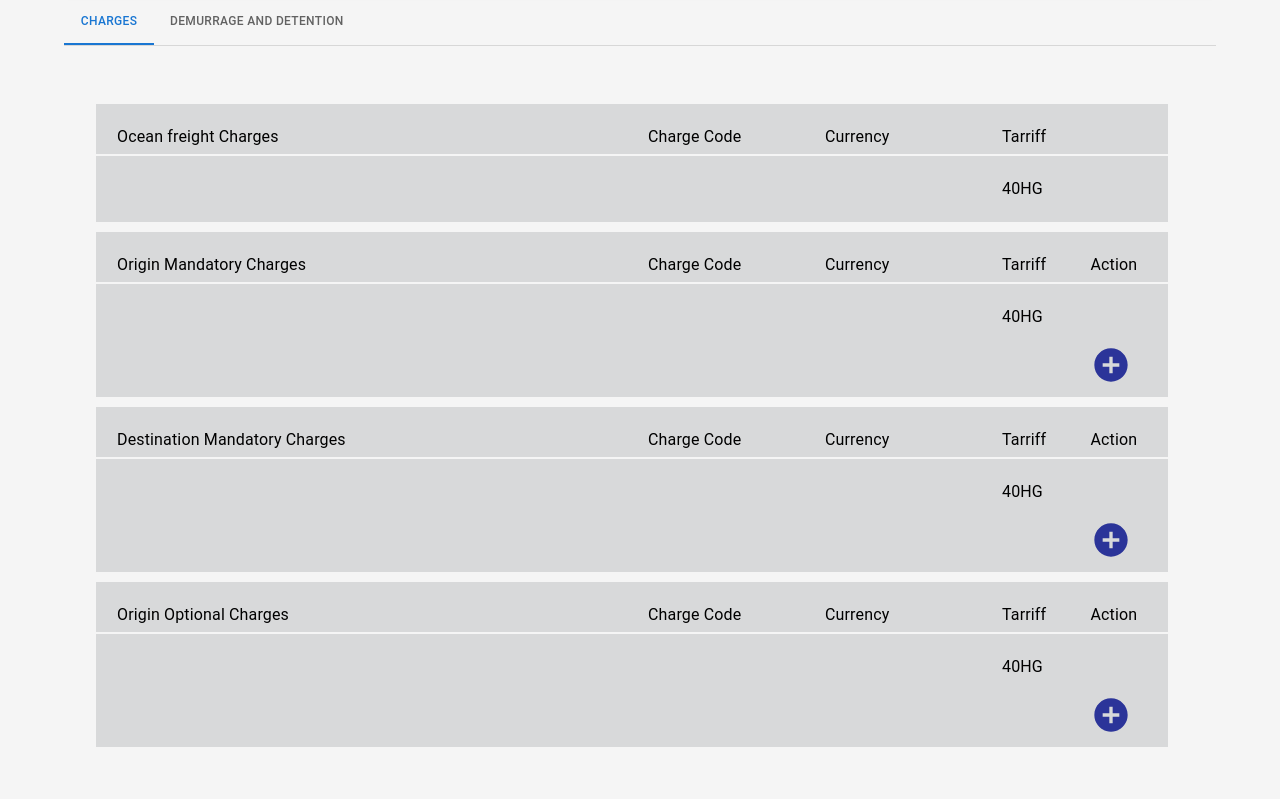
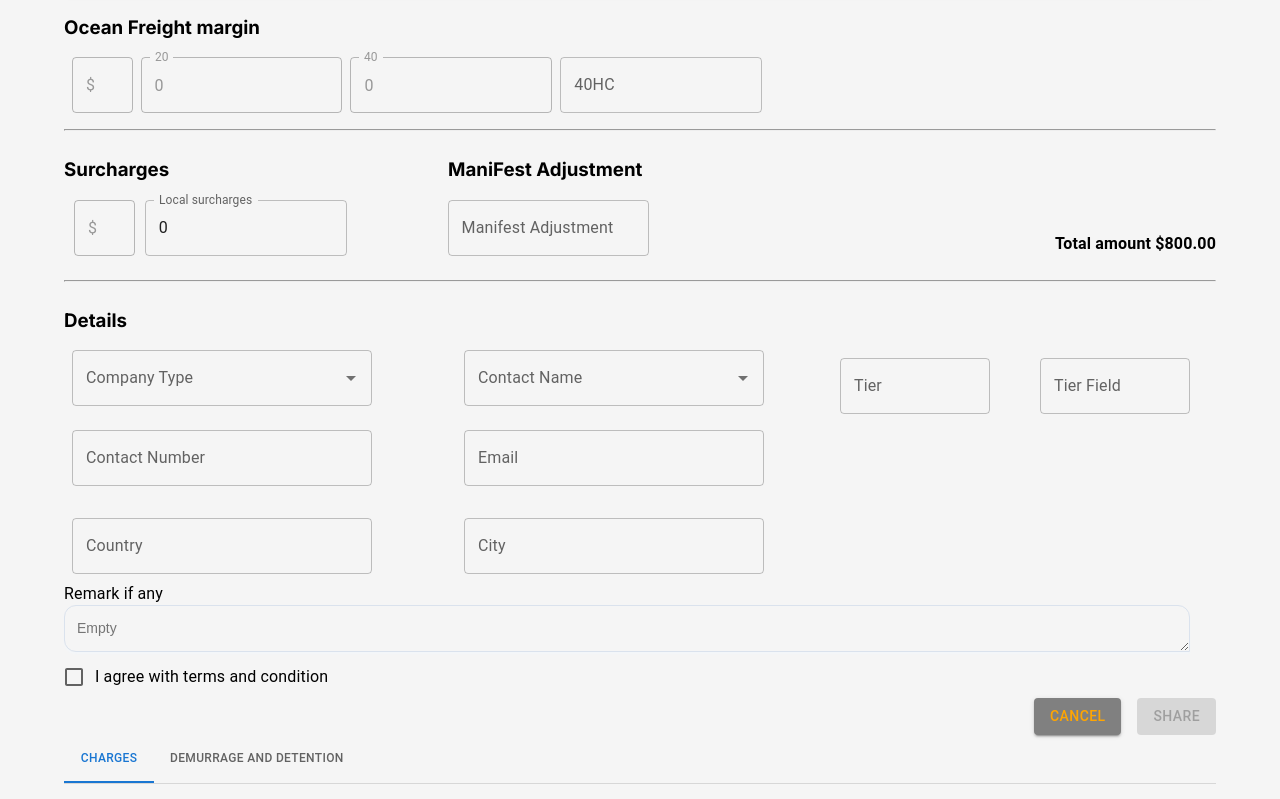
Before and after one commit to vaibhavi227/rate-engine, a Next.js app: page /rate-engine in a window 1280 px wide. Shown: the part 541-1340 px from the top of the page. Built offline with nearby package versions, Linux system fonts and the light colour scheme.

Commit message:
latest update

```diff
--- a/src/app/components/page.js
+++ b/src/app/components/page.js
@@ -5,7 +5,6 @@ import Tabs from "@mui/material/Tabs";
 import Tab from "@mui/material/Tab";
 import AddCircleIcon from "@mui/icons-material/AddCircle";
 import { RateEngineDemurge } from "../components/DemurrageAndDetentionRateEngine/RateEngineDemurgeComponent";
-
 
 
 
@@ -351,7 +350,7 @@ export function FinalGrid() {
         >
           (incl local charges)
         </Typography>
-        <Button src="">
+        <Button variant="contained" sx={{backgroundColor:"blue",color:"white"}}>
           Proceed
         </Button>
 
--- a/src/app/components/rate-engine-details/page.js
+++ b/src/app/components/rate-engine-details/page.js
@@ -1,7 +1,15 @@
 "use client";
-import { Container ,Grid, Typography} from "@mui/material";
+import React, { useState } from 'react';
+import Button from '@mui/material/Button';
+
+import { Container ,Grid, InputLabel, Typography} from "@mui/material";
 import Box from "@mui/material/Box";
 import TextField from "@mui/material/TextField";
+import Autocomplete from '@mui/material/Autocomplete';
+import { TextareaAutosize as BaseTextareaAutosize } from '@mui/base/TextareaAutosize';
+import { styled } from '@mui/system';
+import Checkbox from '@mui/material/Checkbox';
+import FormControlLabel from '@mui/material/FormControlLabel';
 export default function FormComponent() {
   return (
     <Container>
@@ -11,7 +19,14 @@ export default function FormComponent() {
       <FormHeading heading1={"Surcharges"} heading2={"ManiFest Adjustment"}></FormHeading>
       <RateEngineFormSurcharges></RateEngineFormSurcharges>
       <hr></hr>
-      {/* <DetailsAutocompleteComponent></DetailsAutocompleteComponent> */}
+      <FormHeading heading1={"Details"}></FormHeading>
+      <ParentDetails></ParentDetails>
+      <InputLabel sx={{ color: "black"}}>
+         Remark if any
+        </InputLabel>
+      <EmptyTextarea></EmptyTextarea>
+      <CheckboxExample></CheckboxExample>
+     <MyButtonComponent></MyButtonComponent>
     </Container>
   );
 }
@@ -78,22 +93,204 @@ export function RateEngineFormSurcharges(){
     </Grid>
     );
 }
+export function ParentDetails(){
+  return(
+    <Grid container>
+    <Grid item xs={8}>
+      <Grid container spacing={2}>
+        <Grid item xs={12}>
+          <ParentComponent />
+        </Grid>
+        <Grid item xs={12}>
+        <ParentCustomerTextField></ParentCustomerTextField>
+        </Grid>
+
+      </Grid>
+    </Grid>
+    <Grid item xs={4}>
+      <ParentTextField></ParentTextField>
+    </Grid>
+
+  </Grid>
+  );
+}
+
+const DetailsAutocompleteComponent = (props) => {
+  const { labelName, companyDetails } = props;
+
+  return (
+    <Autocomplete
+      disablePortal
+      id="combo-box-demo"
+      options={companyDetails}
+      sx={{ width: 300 ,ml:1}}
+
+      renderInput={(params) => <TextField {...params} label={labelName} />}
+    />
+  );
+};
+
+
+export const ParentComponent = () => {
+  const configurations = [
+    { labelName: "Company Type", companyDetails: ["it services", "finance", "test", "kuulie"] },
+    { labelName: "Contact Name", companyDetails: ["Person1", "Person2", "Person3"] },
+
+  ];
+return (
+  <Grid container spacing={2}>
+  {configurations.map((config, index) => (
+    <Grid item key={index} xs={6}>
+      <DetailsAutocompleteComponent
+        labelName={config.labelName}
+        companyDetails={config.companyDetails}
+      />
+    </Grid>
+
+  ))}
+  </Grid>
+  );
+};
+ const CustomerDetailsTextField = (props) => {
+  const { labelName ,width} = props;
+
+  return (
+    <Box
+      component="form"
+      sx={{
+        '& > :not(style)': { m: 1, width: width||300 },
+      }}
+      noValidate
+      autoComplete="off"
+    >
+      <TextField id="outlined-basic" label={labelName} variant="outlined" />
+    </Box>
+  );
+};
+
+
+const ParentCustomerTextField = () => {
+  const labelNames = ["Contact Number", "Email", "Country", "City"];
+
+  return (
+    <Grid container spacing={2}>
+      {labelNames.map((labelName, index) => (
+        <Grid item key={index} xs={6}>
+          <CustomerDetailsTextField labelName={labelName} />
+        </Grid>
+      ))}
+    </Grid>
+  );
+};
+
+const ParentTextField = () => {
+  const labelNames = ["Tier", "Tier Field"];
+
+  return (
+    <Grid container spacing={2}>
+      {labelNames.map((labelName, index) => (
+        <Grid item key={index} xs={6}>
+          <CustomerDetailsTextField labelName={labelName}  width="150px"/>
+        </Grid>
+      ))}
+    </Grid>
+  );
+};
+
+export function EmptyTextarea() {
+  const grey = {
+    50: '#F3F6F9',
+    100: '#E5EAF2',
+    200: '#DAE2ED',
+    300: '#C7D0DD',
+    400: '#B0B8C4',
+    500: '#9DA8B7',
+    600: '#6B7A90',
+    700: '#434D5B',
+    800: '#303740',
+    900: '#1C2025',
+  };
+
+  const Textarea = styled(BaseTextareaAutosize)(
+    ({ theme }) => `
+    width: 1100px;
+    font-family: IBM Plex Sans, sans-serif;
+    font-size: 0.875rem;
+    font-weight: 400;
+    line-height: 1.5;
+    padding: 12px;
+    border-radius: 12px 12px 0 12px;
+    color: ${theme.palette.mode === 'dark' ? grey[300] : grey[900]};
+    background: ${theme.palette.mode === 'dark' ? grey[0] : '0'};
+    border: 1px solid ${theme.palette.mode === 'dark' ? grey[700] : grey[200]};
+    box-shadow: 0px 2px 2px ${theme.palette.mode === 'dark' ? grey[900] : grey[50]};
 
 
 
-// export function DetailsAutocompleteComponent(){
-//   const {labelName} = props;
-//   return (
-//     <Autocomplete
-//       disablePortal
-//       id="combo-box-demo"
-//       options={CompanyTypes}
-//       sx={{ width: 300 }}
-//       renderInput={(params) => <TextField {...params} label={labelName} />}
-//     />
-//   );
-// }
+    &:focus {
+      outline: 0;
+      border-color: ${grey[200]};
+    }
 
-// const CompanyTypes = [
-//   "test","kuulie"
-// ];
+    // firefox
+    &:focus-visible {
+      outline: 0;
+    }
+  `,
+  );
+
+  return <Textarea aria-label="empty textarea" placeholder="Empty" />;
+}
+const CheckboxExample = () => {
+  const [checked, setChecked] = useState(false);
+
+  const handleChange = (event) => {
+    setChecked(event.target.checked);
+  };
+
+  return (
+    <FormControlLabel
+      control={<Checkbox checked={checked} onChange={handleChange} />}
+      label="I agree with terms and condition"
+    />
+  );
+};
+
+export function ButtonDetails({buttonName, isGrey, isDisabled }) {
+  return (
+    <Button variant="contained" sx={{
+      backgroundColor: isGrey ? "grey" : "blue",
+      color: isGrey ? "orange" : "white",
+        }}
+    disabled={isDisabled}>
+      {buttonName}
+    </Button>
+  );
+}
+
+export function ButtonList({ buttonNames }) {
+  return (
+    <Grid container justifyContent="flex-end" spacing={2}>
+    {buttonNames.map((buttonName, index) => (
+      <Grid item key={index}>
+        <ButtonDetails
+          buttonName={buttonName}
+          isGrey={index === 0} // First button is grey
+          isDisabled={index === 1} // Second button is disabled
+        />
+      </Grid>
+    ))}
+  </Grid>
+  );
+}
+
+// Usage in MyComponent
+export function MyButtonComponent() {
+  const buttonNames = ["CANCEL", "SHARE"];
+
+  return (
+    <div>
+      <ButtonList buttonNames={buttonNames} />
+    </div>
+  );
+};
--- a/src/app/rate-engine/page.js
+++ b/src/app/rate-engine/page.js
@@ -1,6 +1,6 @@
 import * as React from 'react';
 import {RateEngine,RateEngineChild,BasicTabs} from "../components/page";
-
+import FormComponent from "../components/rate-engine-details/page"
 export default function Home() {
 
     return (
@@ -9,7 +9,7 @@ export default function Home() {
 
           <RateEngine></RateEngine>
           <RateEngineChild></RateEngineChild>
-
+          <FormComponent></FormComponent>
           <BasicTabs></BasicTabs>
           </div>
           </main>
```
